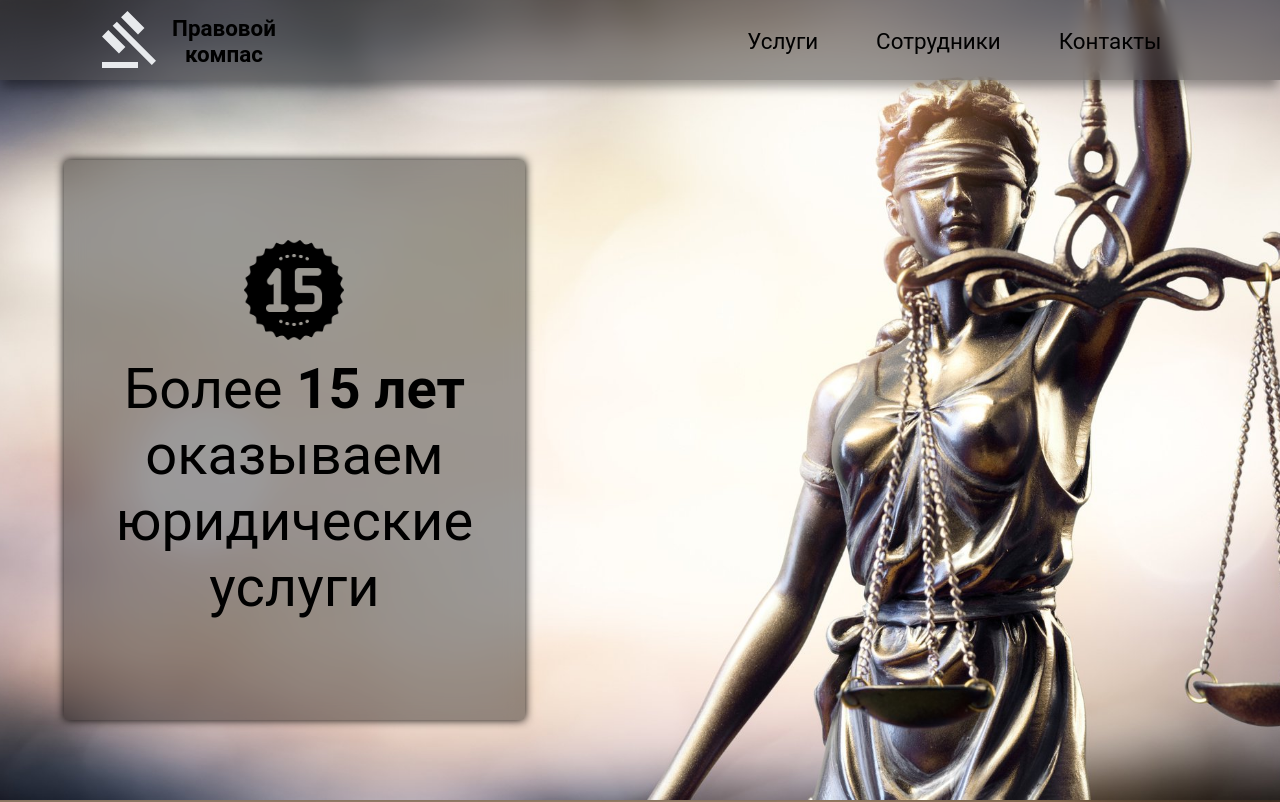
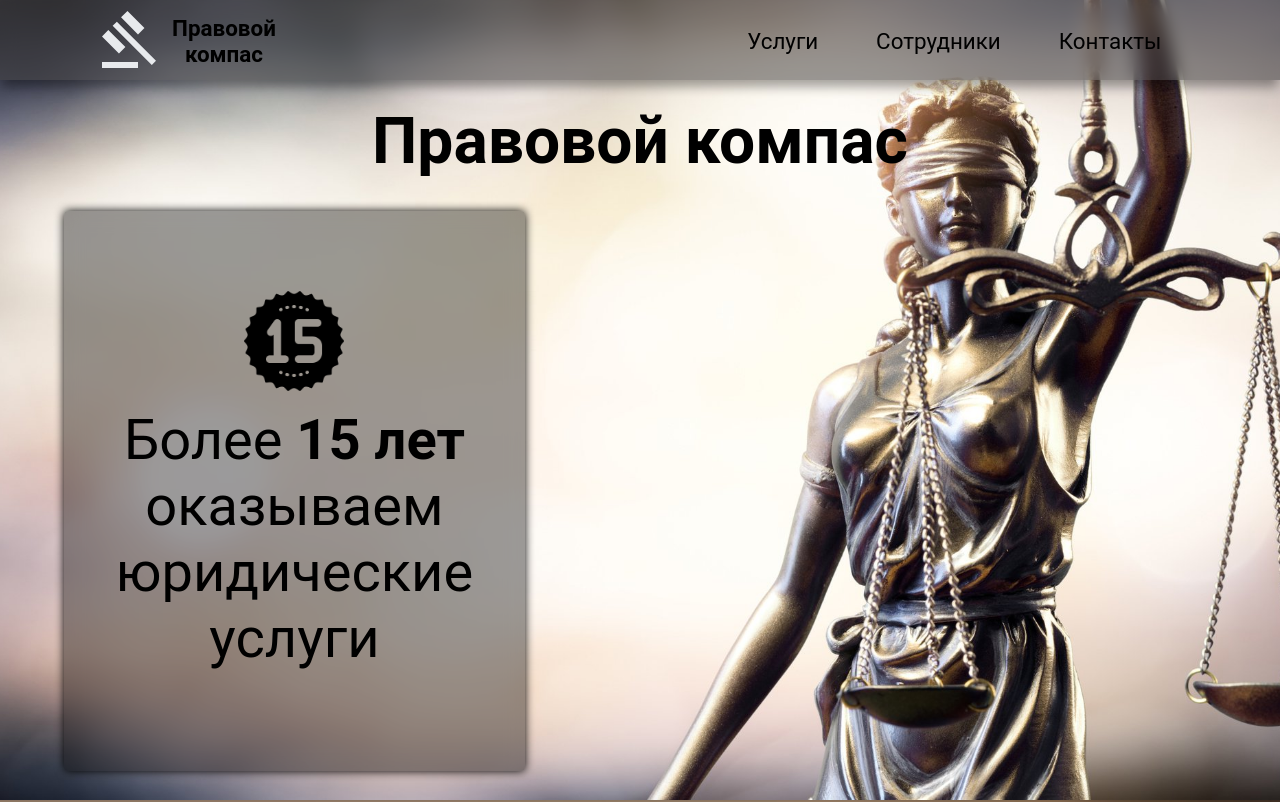
Before and after one commit to HasanovDoc/Law-landing, a React (Create React App) app: page / in a window 1280 px wide. Shown: the top 802 px of the page. Built offline with nearby package versions, Linux system fonts and the light colour scheme.

Commit message:
added name

```diff
--- a/src/components/Main.jsx
+++ b/src/components/Main.jsx
@@ -6,6 +6,7 @@ export const Main= () => {
     return (
         <MainContainer id="Main">
             <MainWrapper>
+                <MainHeader>Правовой компас</MainHeader>
                 <MainContent>
                     <ContentHeader></ContentHeader>
                     Более <b>15 лет</b> оказываем юридические услуги
@@ -30,9 +31,15 @@ const MainWrapper = styled.div`
     padding-top: 10vh;
 `;
 
+const MainHeader = styled.div`
+    font-size: 4rem;
+    margin-top: 3vh;
+    font-weight: bold;
+`;
+
 const MainContent = styled.div`
     box-sizing: border-box;
-    margin-top: 10vh;
+    margin-top: 4vh;
     width: 40%;
     height: 70vh;
     background-color: #00000063;
```
